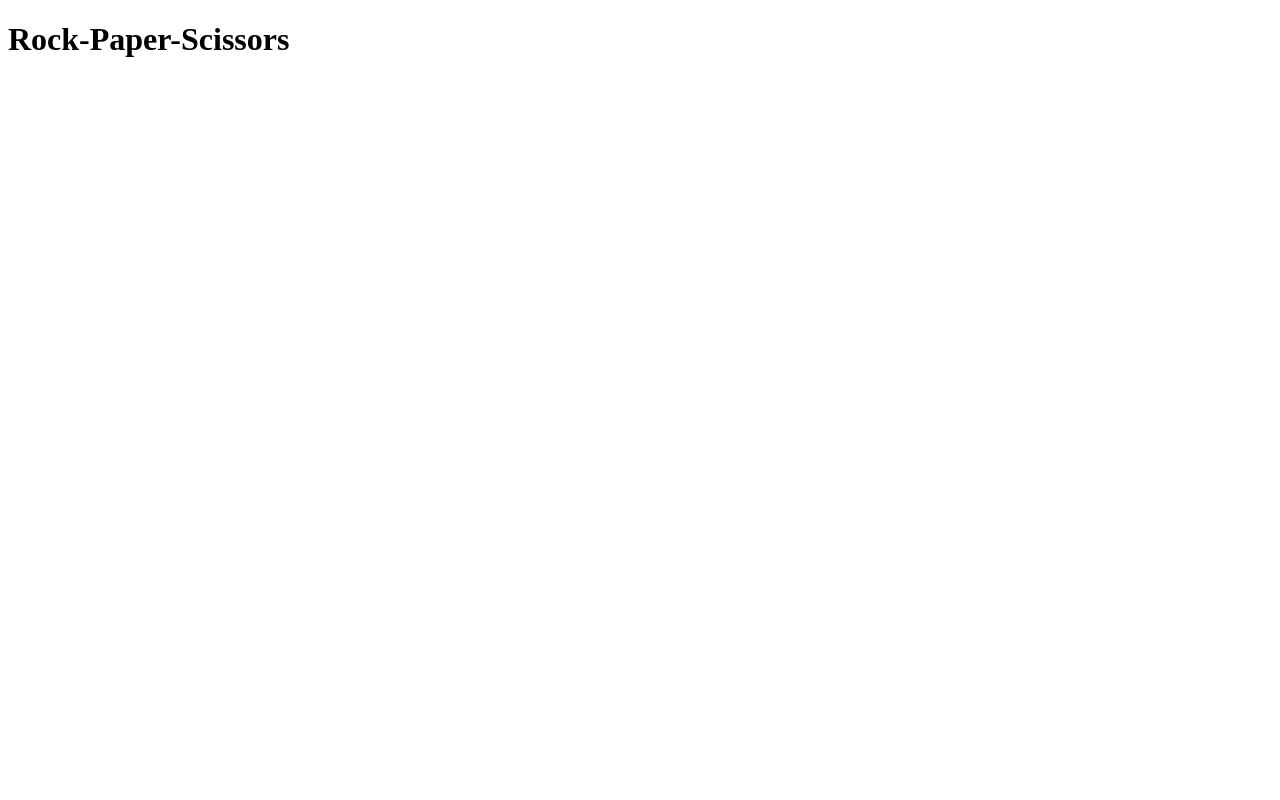
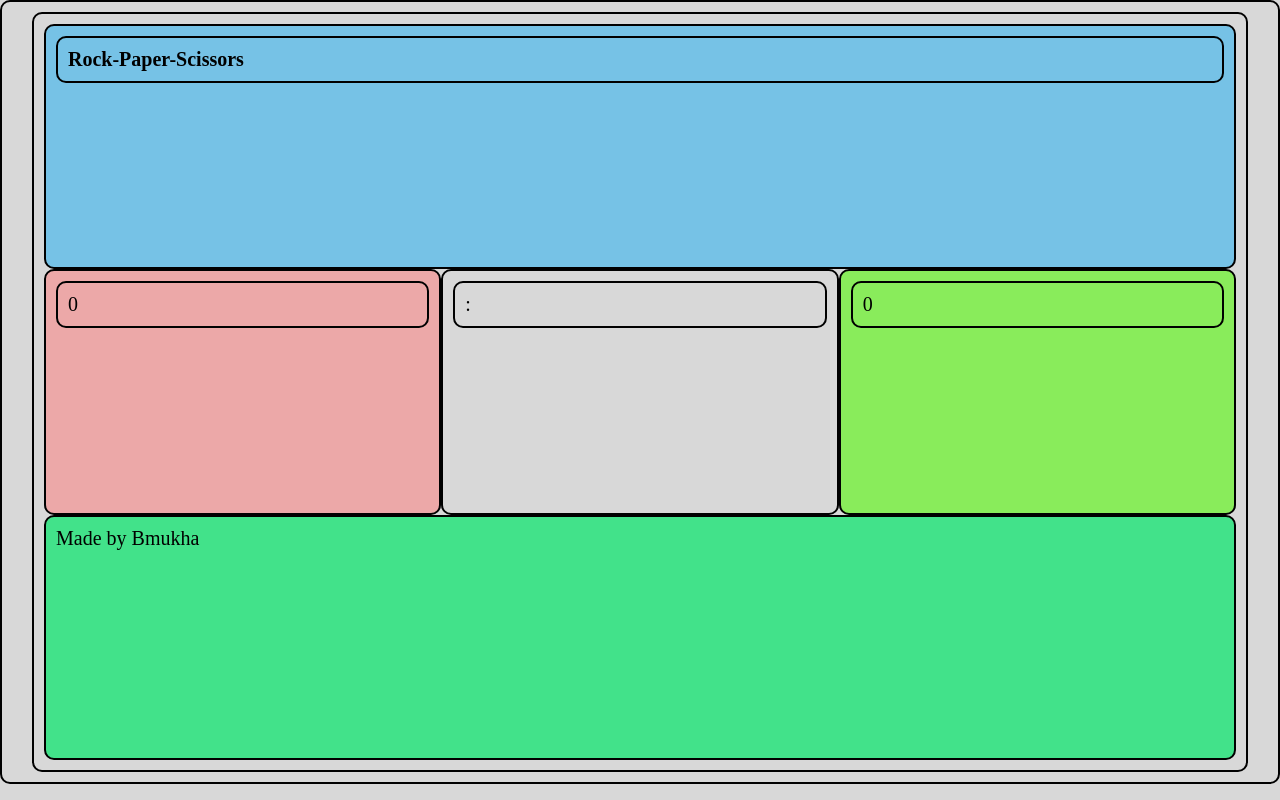
Before and after one commit to bmukha/rock-paper-scissors, a plain HTML site: page index.html in a window 1280 px wide. Drawn offline with Linux system fonts and the light colour scheme.

Commit message:
initial styling done

```diff
--- a/index.html
+++ b/index.html
@@ -1,12 +1,25 @@
 <!DOCTYPE html>
 <html lang="en">
-<head>
-    <meta charset="UTF-8">
-    <meta name="viewport" content="width=device-width, initial-scale=1.0">
+  <head>
+    <meta charset="UTF-8" />
+    <meta name="viewport" content="width=device-width, initial-scale=1.0" />
+    <link rel="stylesheet" href="./style.css" />
     <title>Rock-Paper-Scissors game</title>
-</head>
-<body>
-    <h1 class="nameOfTheGame">Rock-Paper-Scissors</h1>
+  </head>
+  <body>
+    <header>
+      <h1 class="nameOfTheGame">Rock-Paper-Scissors</h1>
+    </header>
+    <div class="player">
+      <p class="player-score">0</p>
+    </div>
+    <div class="colon">
+      <p>:</p>
+    </div>
+    <div class="computer">
+      <p class="computer-score">0</p>
+    </div>
+    <footer>Made by Bmukha</footer>
     <script src="./script.js"></script>
-</body>
+  </body>
 </html>
--- /dev/null
+++ b/style.css
@@ -0,0 +1,56 @@
+* {
+  font-size: 20px;
+  margin: 0 auto;
+  padding: 10px;
+  box-sizing: border-box;
+  border-radius: 10px;
+  border: 2px solid black;
+}
+
+body {
+  width: 95vw;
+  height: 95vh;
+  background-color: rgba(128, 128, 128, 0.3);
+  display: grid;
+  grid-template-columns: 1fr 1fr 1fr;
+  grid-template-rows: 1fr 1fr 1fr;
+  grid-template-areas:
+    "header header header"
+    "player between computer"
+    "footer footer footer";
+}
+
+header {
+  margin: 0;
+  background-color: rgb(118, 194, 230);
+  grid-area: header;
+}
+
+.player {
+  margin: 0;
+  background-color: rgb(236, 168, 168);
+  grid-area: player;
+}
+
+.colon {
+  margin: 0;
+  grid-area: between;
+}
+
+.computer {
+  margin: 0;
+  background-color: rgb(137, 236, 91);
+  grid-area: computer;
+}
+
+footer {
+  margin: 0;
+  display: flex;
+  grid-area: footer;
+  background-color: rgb(66, 226, 138);
+}
+
+p {
+  margin: 0;
+  padding: 10px;
+}
```
Also changed, not shown: script.js (line endings or trailing spaces).
